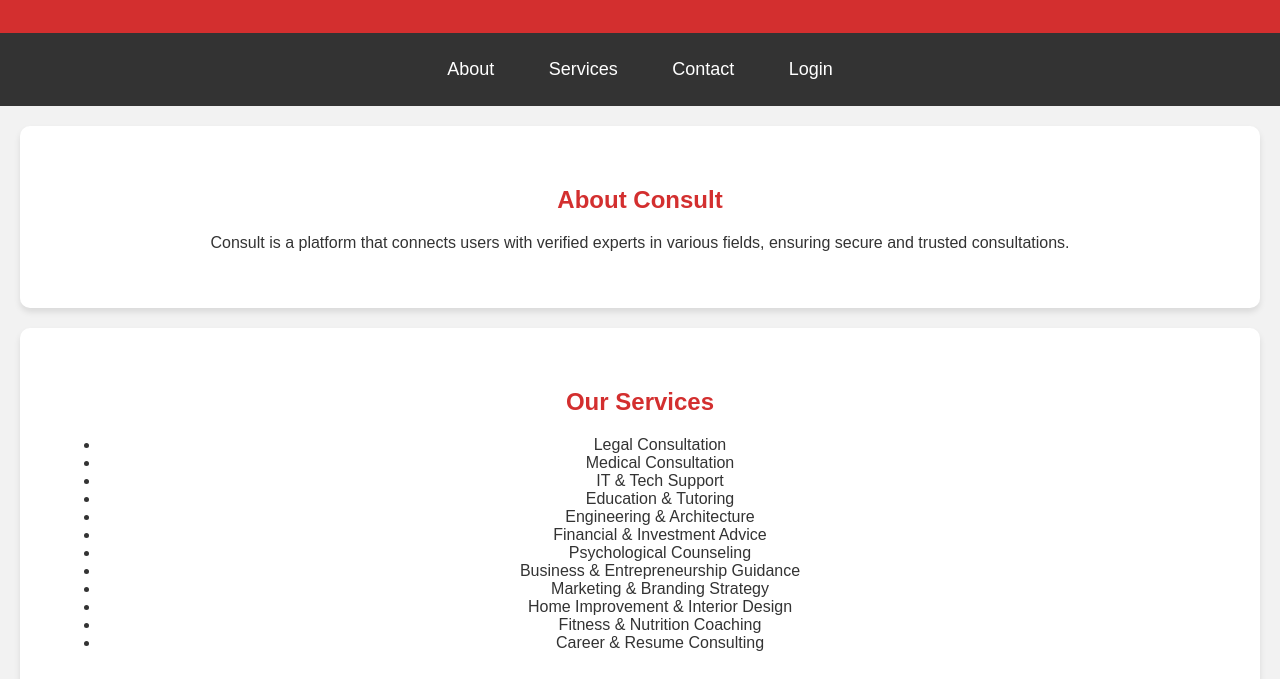
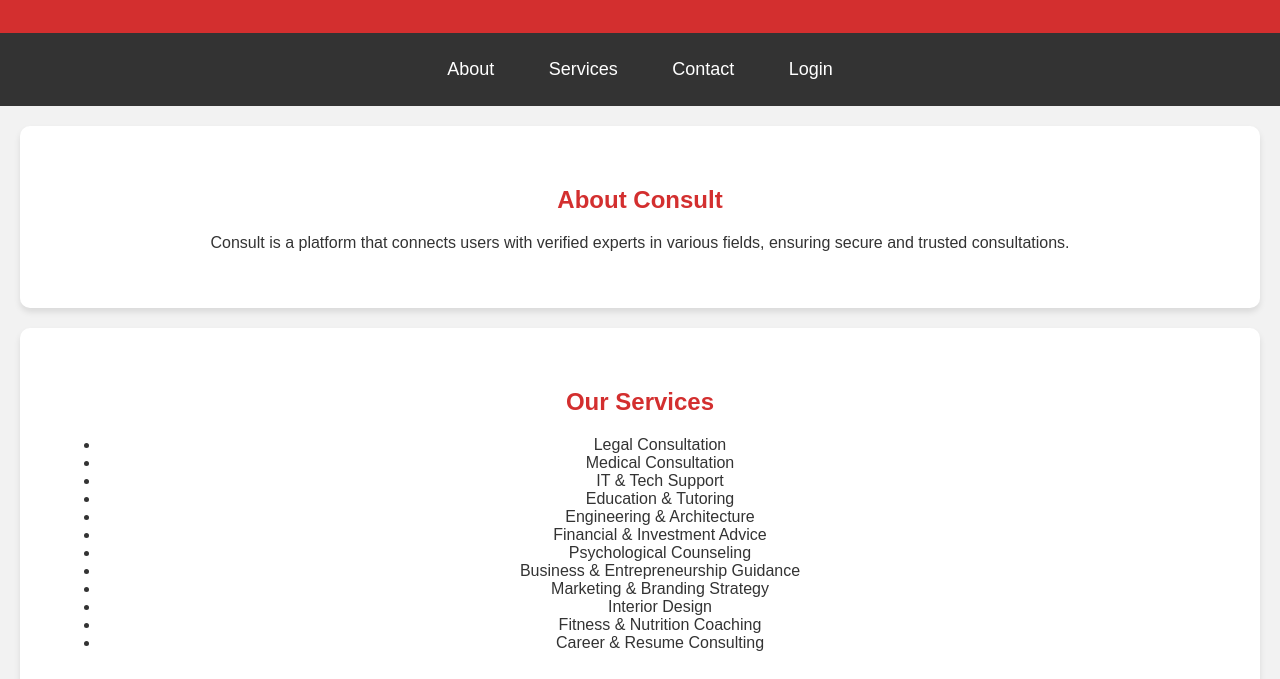
Before and after one commit to Power4deserving2/Consult, a plain HTML site: page index.html in a window 1280 px wide. Shown: the part 121-800 px from the top of the page. Drawn offline with Linux system fonts and the light colour scheme.

Commit message:
Finished up

```diff
--- a/index.html
+++ b/index.html
@@ -5,6 +5,7 @@
     <meta name="viewport" content="width=device-width, initial-scale=1.0">
     <title>Consult - Secure Expert Consultations</title>
     <link rel="stylesheet" href="styles.css">
+    <script defer src="index.js"></script>
 </head>
 <body>
     <header>
--- /dev/null
+++ b/index.js
@@ -0,0 +1,53 @@
+document.addEventListener("DOMContentLoaded", () => {
+    init();
+  });
+
+  function init() {
+    animateSections();
+    fetchServices();
+  }
+
+  // 🎯 1. Animate sections on scroll (basic DOM manipulation)
+  function animateSections() {
+    const sections = document.querySelectorAll("section");
+    sections.forEach((section) => {
+      section.style.opacity = 0;
+
+      // Trigger animation once DOM is loaded
+      setTimeout(() => {
+        section.style.transition = "opacity 0.6s ease-in-out";
+        section.style.opacity = 1;
+      }, 100);
+    });
+  }
+
+  // 🎯 2. Simulate fetching services from a server (using fetch & rendering to DOM)
+  function fetchServices() {
+    // Normally you'd use fetch like:
+    // fetch('http://localhost:3000/services')
+    // For demo, we’ll simulate it
+
+    const services = [
+      "Legal Consultation",
+      "Medical Consultation",
+      "IT & Tech Support",
+      "Education & Tutoring",
+      "Engineering & Architecture",
+      "Financial & Investment Advice",
+      "Psychological Counseling",
+      "Business & Entrepreneurship Guidance",
+      "Marketing & Branding Strategy",
+      "Interior Design",
+      "Fitness & Nutrition Coaching",
+      "Career & Resume Consulting",
+    ];
+
+    const servicesList = document.querySelector("#services ul");
+    servicesList.innerHTML = "";
+
+    services.forEach((service) => {
+      const li = document.createElement("li");
+      li.textContent = service;
+      servicesList.appendChild(li);
+    });
+  }
```
